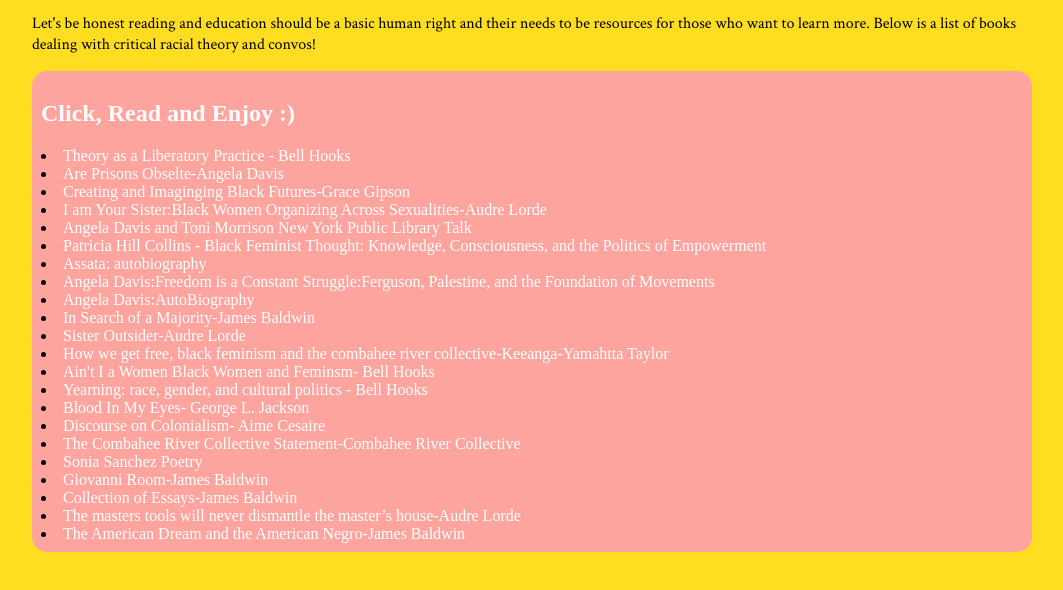
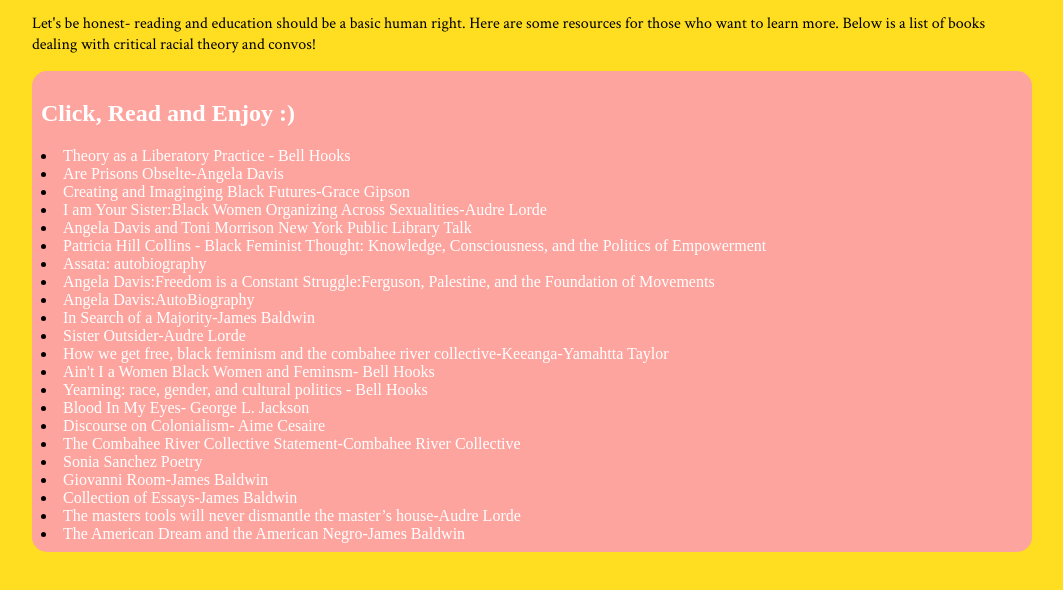
Before and after one commit to GiannaW/FreedomToRead, a plain HTML site: page index.html in a window 1280 px wide. Shown: the part 130-720 px from the top of the page, without its empty margins (108-1171 px from the left). Drawn offline with nearby package versions, Linux system fonts and the light colour scheme; a web font is replaced by a local one.

Commit message:
Update index.html

```diff
--- a/index.html
+++ b/index.html
@@ -34,7 +34,7 @@
 </div>
 
 <p>
-    Let's be honest reading and education should be a basic human right and their needs to be resources for those who want to learn more. Below is a list of books dealing with critical racial theory and convos!
+    Let's be honest- reading and education should be a basic human right. Here are some resources for those who want to learn more. Below is a list of books dealing with critical racial theory and convos!
 </p>
 
 
```
